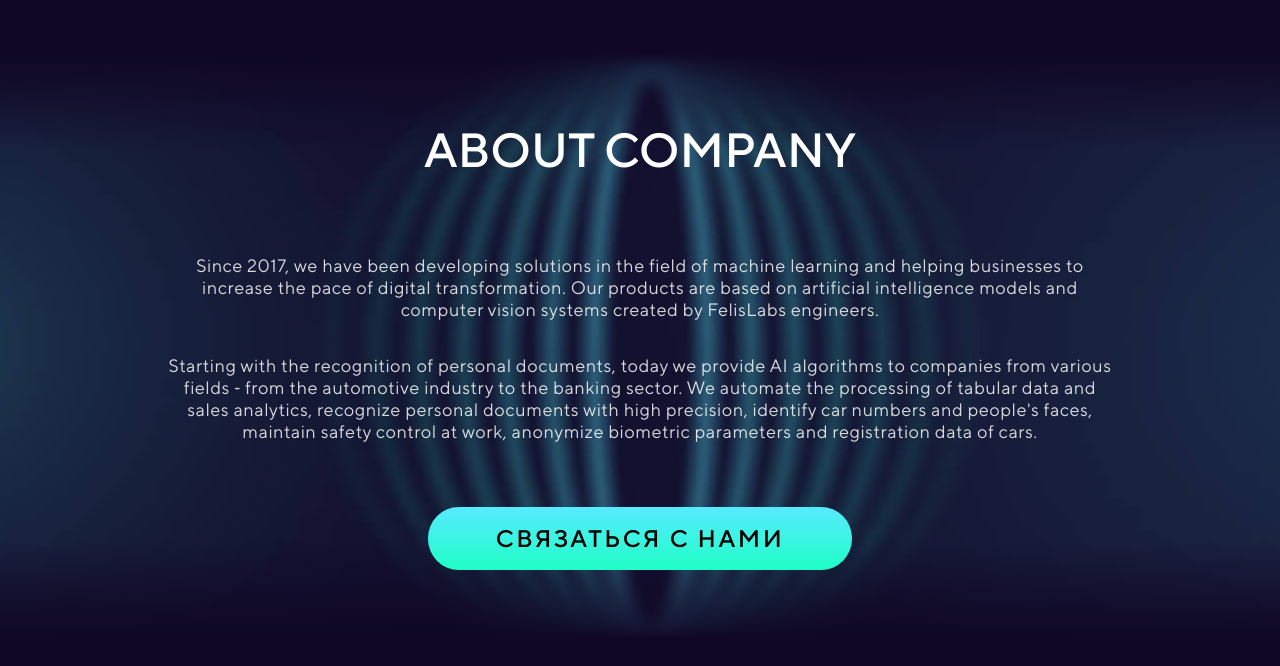
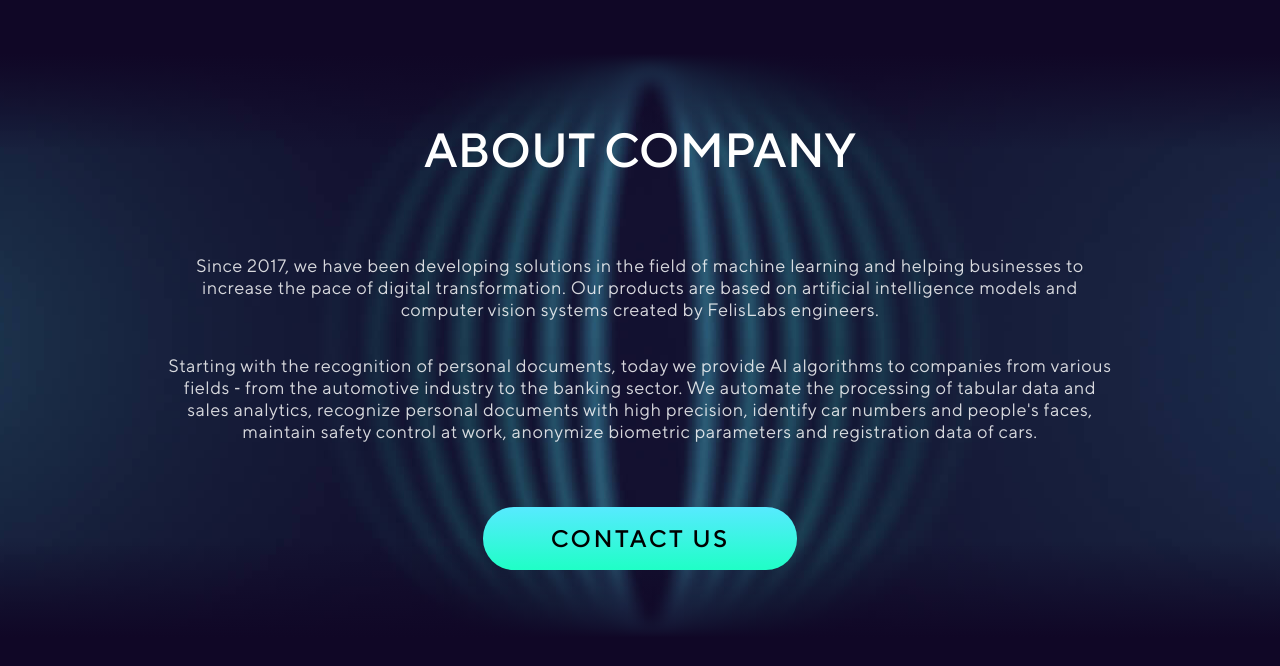
Before and after one commit to ingabuga/felislab, a plain HTML site: page index.html in a window 1280 px wide. Shown: the part 4612-5278 px from the top of the page. Drawn offline with Linux system fonts and the light colour scheme.

Commit message:
contact us

```diff
--- a/index.html
+++ b/index.html
@@ -102,7 +102,7 @@
           <h2 class="about__title">About company</h2>
           <p class="about__text">Since 2017, we have been developing solutions in the field of machine learning and helping businesses to increase the pace of digital transformation. Our products are based on artificial intelligence models and computer vision systems created by FelisLabs engineers.</p>
             <p class="about__text">Starting with the recognition of personal documents, today we provide AI algorithms to companies from various fields ‑ from the automotive industry to the banking sector. We automate the processing of tabular data and sales analytics, recognize personal documents with high precision, identify car numbers and people's faces, maintain safety control at work, anonymize biometric parameters and registration data of cars.</p>
-            <a class="about__button" href="#popup:infoblock">Связаться с нами</a>
+            <a class="about__button" href="#popup:infoblock">Contact us</a>
       </section>
       </section>
     </body>
```
